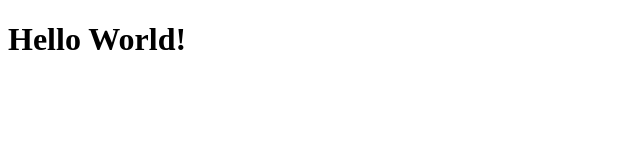
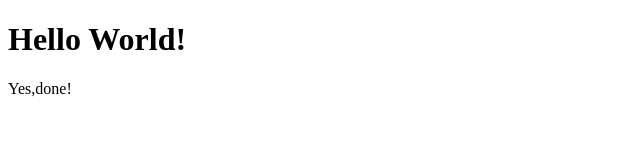
Before and after one commit to abmn614/iUi, a plain HTML site: page Hello World.html in a window 1280 px wide. Shown: the full height of the page, 0-640 px from the left. Drawn offline with Linux system fonts and the light colour scheme.

Commit message:
finally done

```diff
--- a/Hello World.html
+++ b/Hello World.html
@@ -11,5 +11,6 @@
 </head>
 <body>
     <h1>Hello World!</h1>
+    <p>Yes,done!</p>
 </body>
 </html>
```
